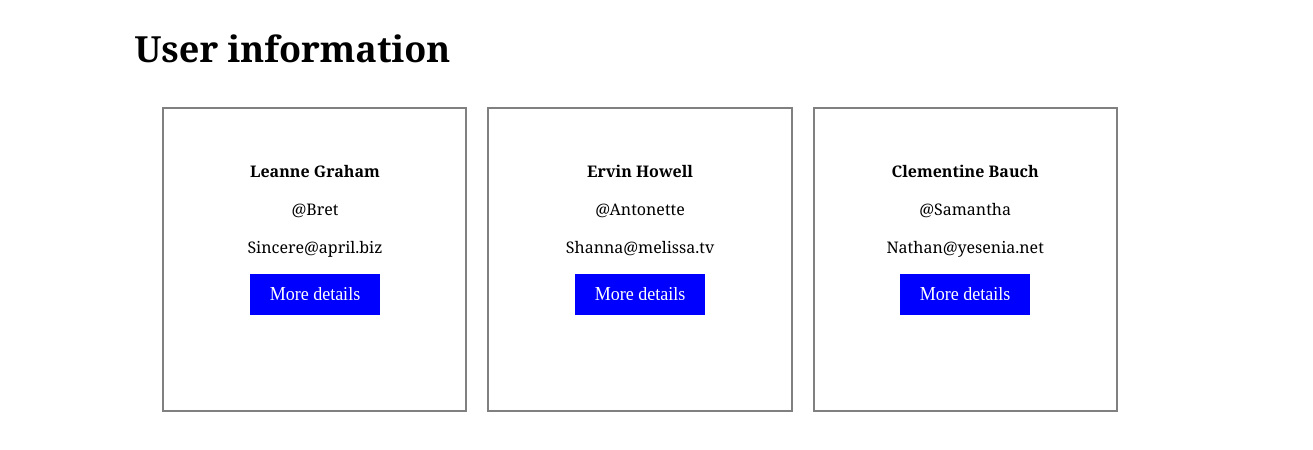
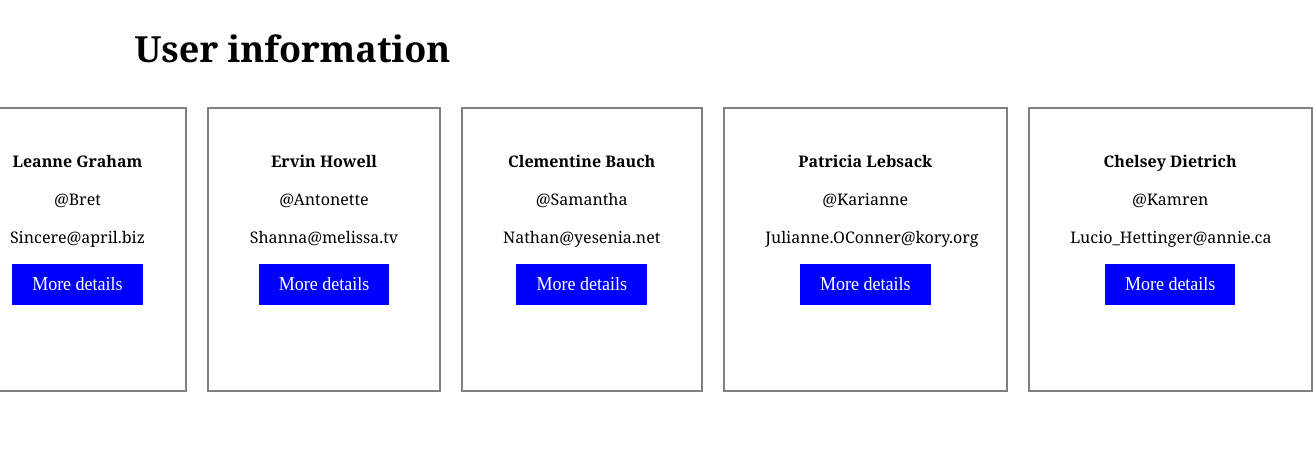
Before and after one commit to MarkkuVaara/IntegrifyReactAssignment, a React (Create React App) app: page / in a window 1280 px wide. Shown: the top 450 px of the page, 1313 px wide, since content can reach past the window. Built offline with nearby package versions, Linux system fonts and the light colour scheme.

Commit message:
More card adjusting

```diff
--- a/src/index.css
+++ b/src/index.css
@@ -7,6 +7,10 @@
 
 h2 {
   text-align: center;
+  padding: 10px;
+  border: 2px;
+  border-color: gray;
+  border-style: solid;
 }
 
 p {
@@ -24,6 +28,8 @@
 .cards {
   display: flex;
   justify-content: center;
+  padding-left: 10%;
+  padding-right: 10%;
 }
 
 .card {
@@ -38,7 +44,7 @@
 }
 
 .cardcontent {
-  text-align: left;
+  text-align: center;
   padding-left: 10px;
   margin: 10px;
 }
@@ -49,9 +55,7 @@
   text-align: left;
   padding: 10px;
   margin: 20px;
-  border: 2px;
-  border-color: gray;
-  border-style: solid;
+  background-color: aquamarine;
 }
 
 .company {
@@ -60,9 +64,7 @@
   text-align: left;
   padding: 10px;
   margin: 20px;
-  border: 2px;
-  border-color: gray;
-  border-style: solid;
+  background-color: aquamarine;
 }
 
 .geo {
@@ -86,7 +88,7 @@
 
 .box {
   position: relative;
-  width: 70%;
+  width: 60%;
   max-width: 1000px;
   margin: 0 auto;
   height: auto;
--- a/src/index.js
+++ b/src/index.js
@@ -74,6 +74,52 @@
         catchPhrase: "Face to face bifurcated interface",
         bs: "e-enable strategic applications"
       }
+    },
+    {
+    id: 4,
+    name: "Patricia Lebsack",
+    username: "Karianne",
+    email: "Julianne.OConner@kory.org",
+    address: {
+    street: "Hoeger Mall",
+    suite: "Apt. 692",
+    city: "South Elvis",
+    zipcode: "53919-4257",
+    geo: {
+    lat: "29.4572",
+    lng: "-164.2990"
+    }
+    },
+    phone: "493-170-9623 x156",
+    website: "kale.biz",
+    company: {
+    name: "Robel-Corkery",
+    catchPhrase: "Multi-tiered zero tolerance productivity",
+    bs: "transition cutting-edge web services"
+    }
+    },
+    {
+    id: 5,
+    name: "Chelsey Dietrich",
+    username: "Kamren",
+    email: "Lucio_Hettinger@annie.ca",
+    address: {
+    street: "Skiles Walks",
+    suite: "Suite 351",
+    city: "Roscoeview",
+    zipcode: "33263",
+    geo: {
+    lat: "-31.8129",
+    lng: "62.5342"
+    }
+    },
+    phone: "(254)954-1289",
+    website: "demarco.info",
+    company: {
+    name: "Keebler LLC",
+    catchPhrase: "User-centric fault-tolerant solution",
+    bs: "revolutionize end-to-end systems"
+    }
     }
 ]
 
```
